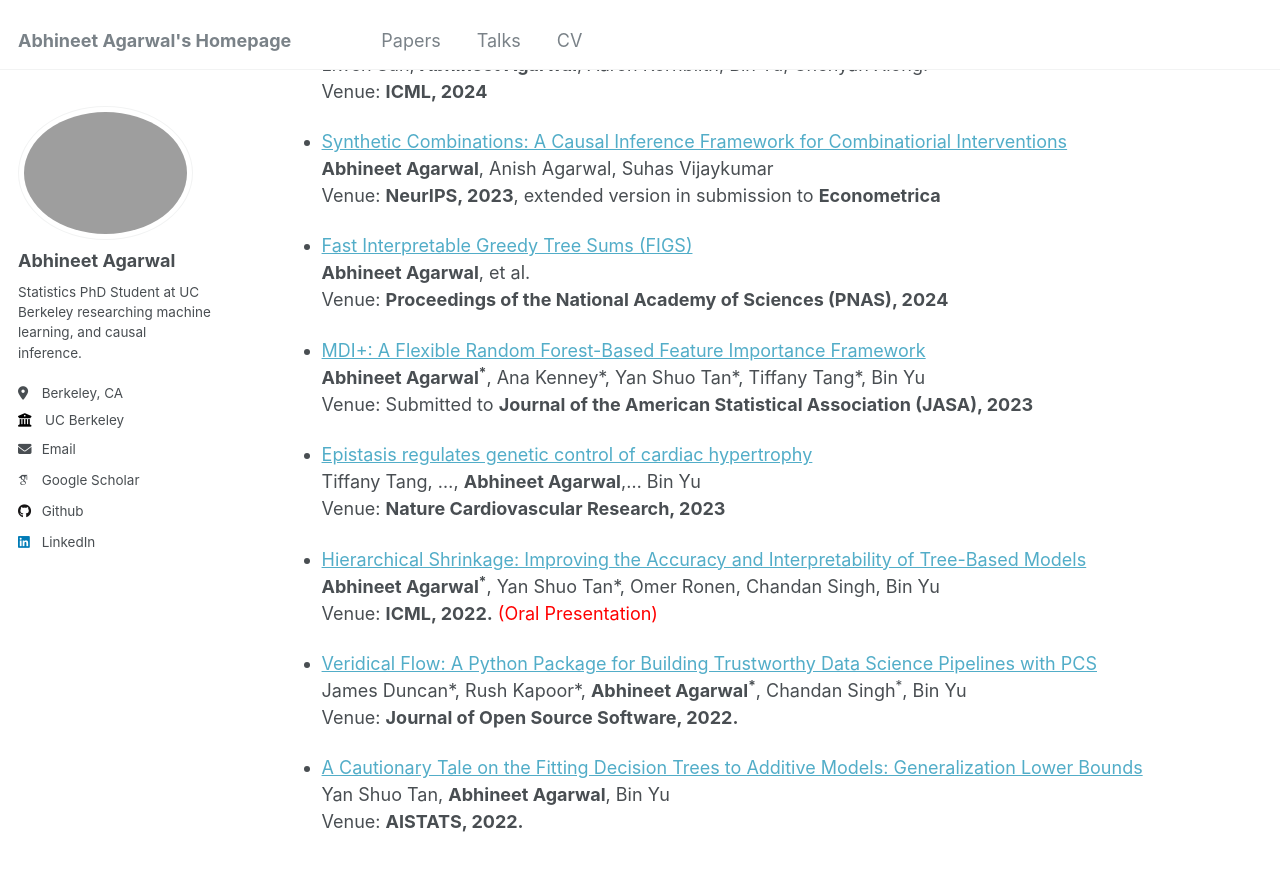
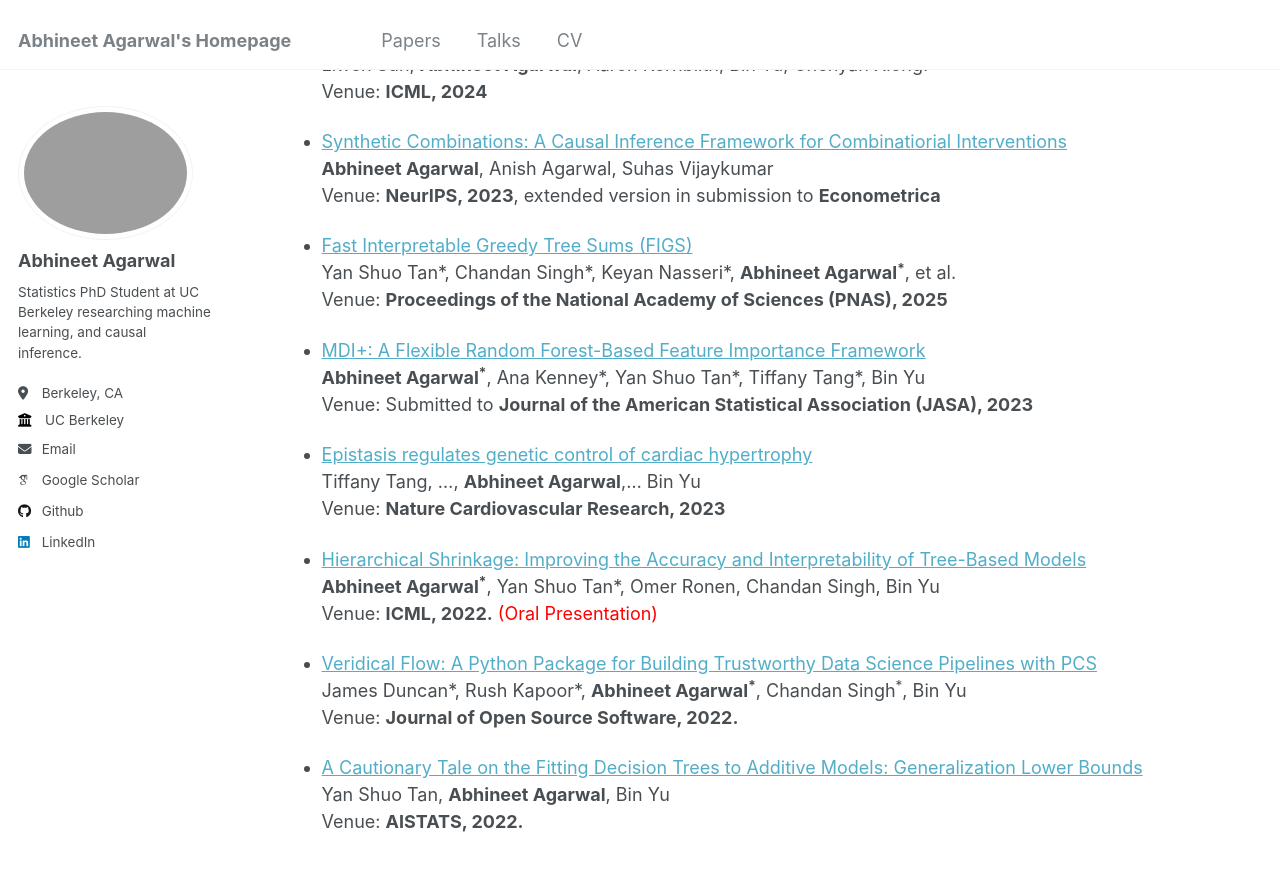
Before and after one commit to aagarwal1996/aagarwal1996.github.io, a Jekyll site: the page built from _pages/publications.md, in a window 1280 px wide and 900 px high, scrolled down 491 px. Shown: the top 871 px of the window. Built offline with Jekyll 4.4.1, drawn with Linux system fonts in a browser that asks for light colours; some web fonts are replaced.

Commit message:
Update publications.md

```diff
--- a/_pages/publications.md
+++ b/_pages/publications.md
@@ -27,8 +27,8 @@ Justin Kang\*, Landon Butler\*, **Abhineet Agarwal<sup>*</sup>**, Yigit Efe Ergi
   Venue: **NeurIPS, 2023**, extended version in submission to **Econometrica**
 
 * [Fast Interpretable Greedy Tree Sums (FIGS)](https://www.pnas.org/doi/10.1073/pnas.2310151122)<br>
-  **Abhineet Agarwal**, et al. \
-  Venue: **Proceedings of the National Academy of Sciences (PNAS), 2024**
+  Yan Shuo Tan\*, Chandan Singh\*, Keyan Nasseri\*, **Abhineet Agarwal<sup>*</sup>**, et al. \
+  Venue: **Proceedings of the National Academy of Sciences (PNAS), 2025**
 
 * [MDI+: A Flexible Random Forest-Based Feature Importance Framework](https://arxiv.org/abs/2307.01932)<br>
   **Abhineet Agarwal<sup>*</sup>**, Ana Kenney\*, Yan Shuo Tan\*, Tiffany Tang\*, Bin Yu \
```
